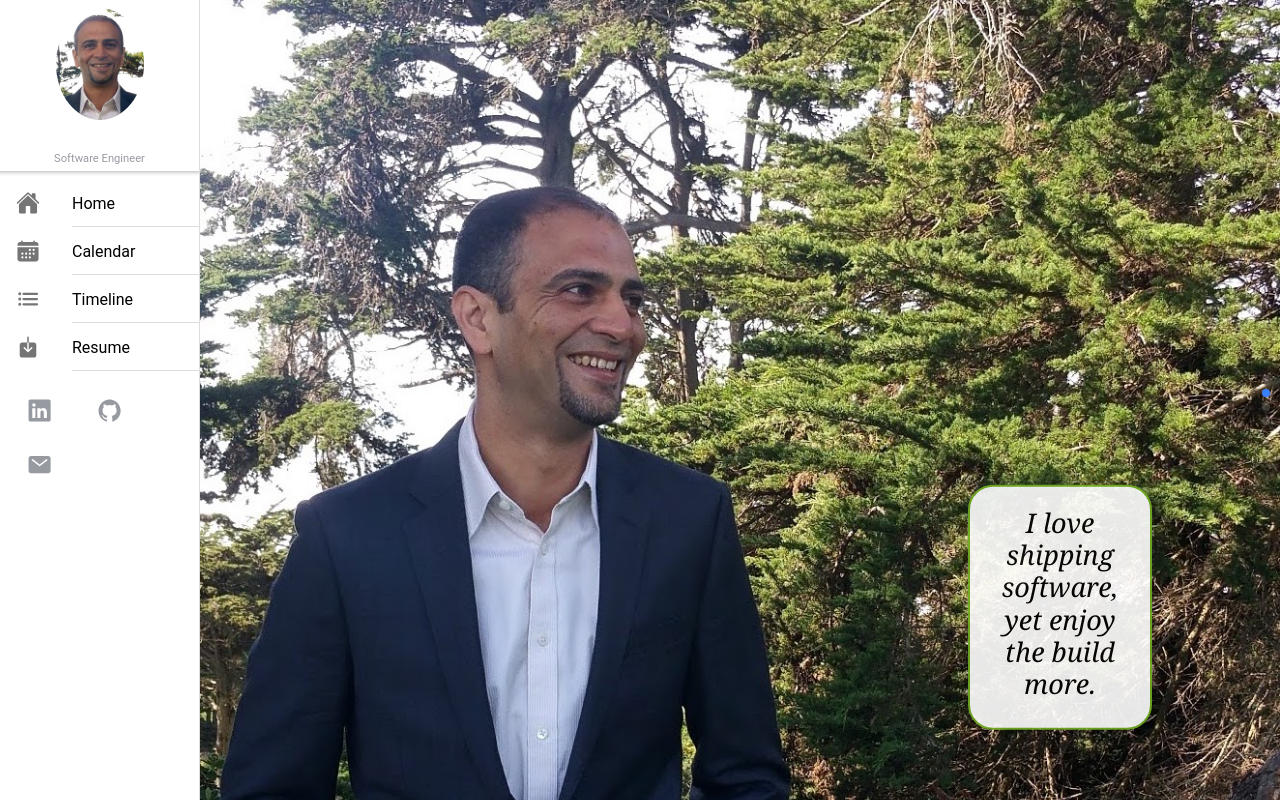
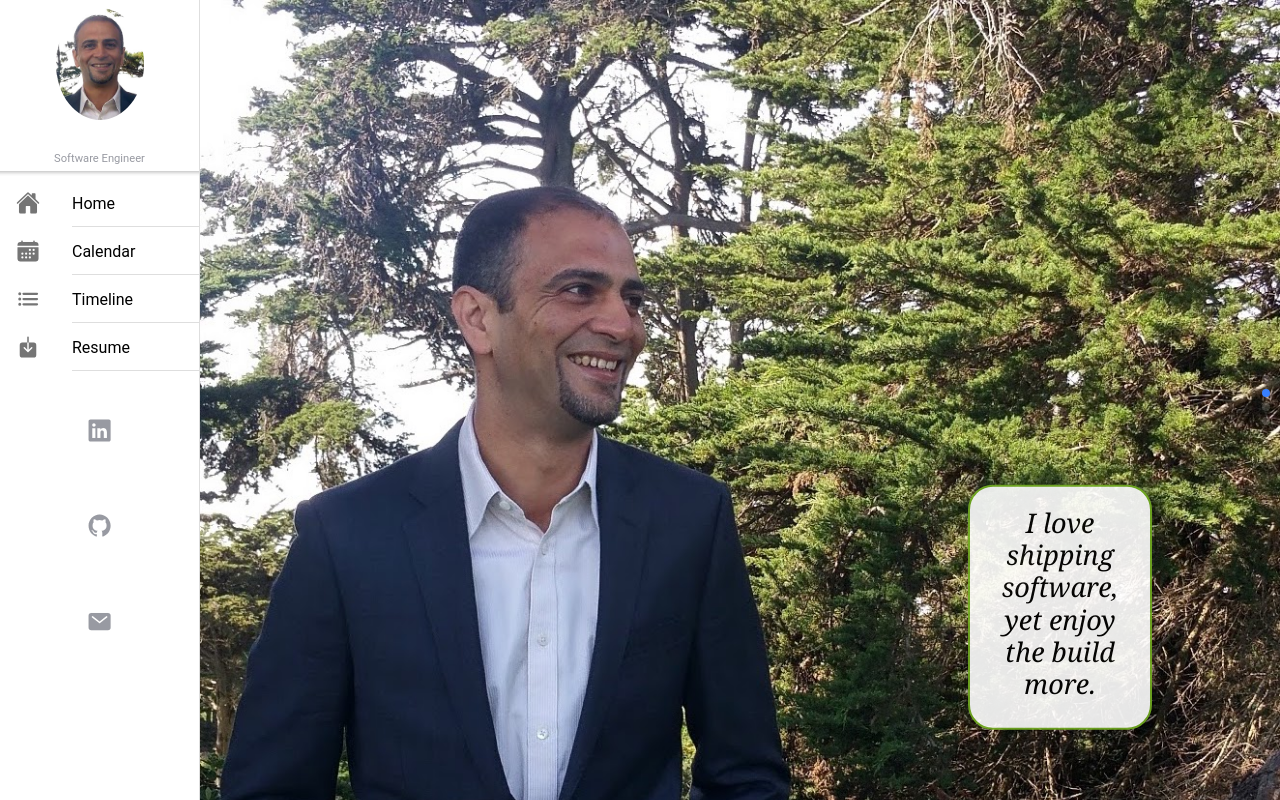
Before and after one commit to ShadyAlzayat/react-ionic-portfolio, a React (Create React App) app: page /#/home in a window 1280 px wide. Built offline with nearby package versions, Linux system fonts and the light colour scheme; the HTML template or start-up script is replaced by a standard one.

Commit message:
responsive social links

```diff
--- a/src/components/Menu.css
+++ b/src/components/Menu.css
@@ -4,6 +4,11 @@
   width: 6.5em !important;
   height: 8em !important;
 }
+.menu-grid {
+  --ion-grid-column-padding-md: 2vw;
+  --ion-grid-column-padding-lg: 2vw;
+  --ion-grid-column-padding-xl: 2vw;
+}
 
 .split-pane-visible > .split-pane-side {
   min-width: 200px !important;
--- a/src/components/Menu.tsx
+++ b/src/components/Menu.tsx
@@ -87,9 +87,9 @@ const Menu: React.FunctionComponent<MenuProps> = ({ appPages }) => (
           </IonItem>
         </IonMenuToggle>
       </IonList>
-      <IonGrid>
+      <IonGrid className='menu-grid'>
         <IonRow className='ion-align-items-center'>
-          <IonCol size='12' size-sm>
+          <IonCol>
             <IonButton
               onClick={() =>
                 window.open(
@@ -103,7 +103,7 @@ const Menu: React.FunctionComponent<MenuProps> = ({ appPages }) => (
               <IonIcon slot='icon-only' icon={logoLinkedin} />
             </IonButton>
           </IonCol>
-          <IonCol size='12' size-sm>
+          <IonCol>
             <IonButton
               onClick={() =>
                 window.open('https://github.com/shadyalzayat', '_system')
@@ -114,7 +114,7 @@ const Menu: React.FunctionComponent<MenuProps> = ({ appPages }) => (
               <IonIcon slot='icon-only' icon={logoGithub} />
             </IonButton>
           </IonCol>
-          <IonCol size='12' size-sm>
+          <IonCol>
             <IonButton
               onClick={() =>
                 window.open('mailto:emailshady@gmail.com', '_self')
```
